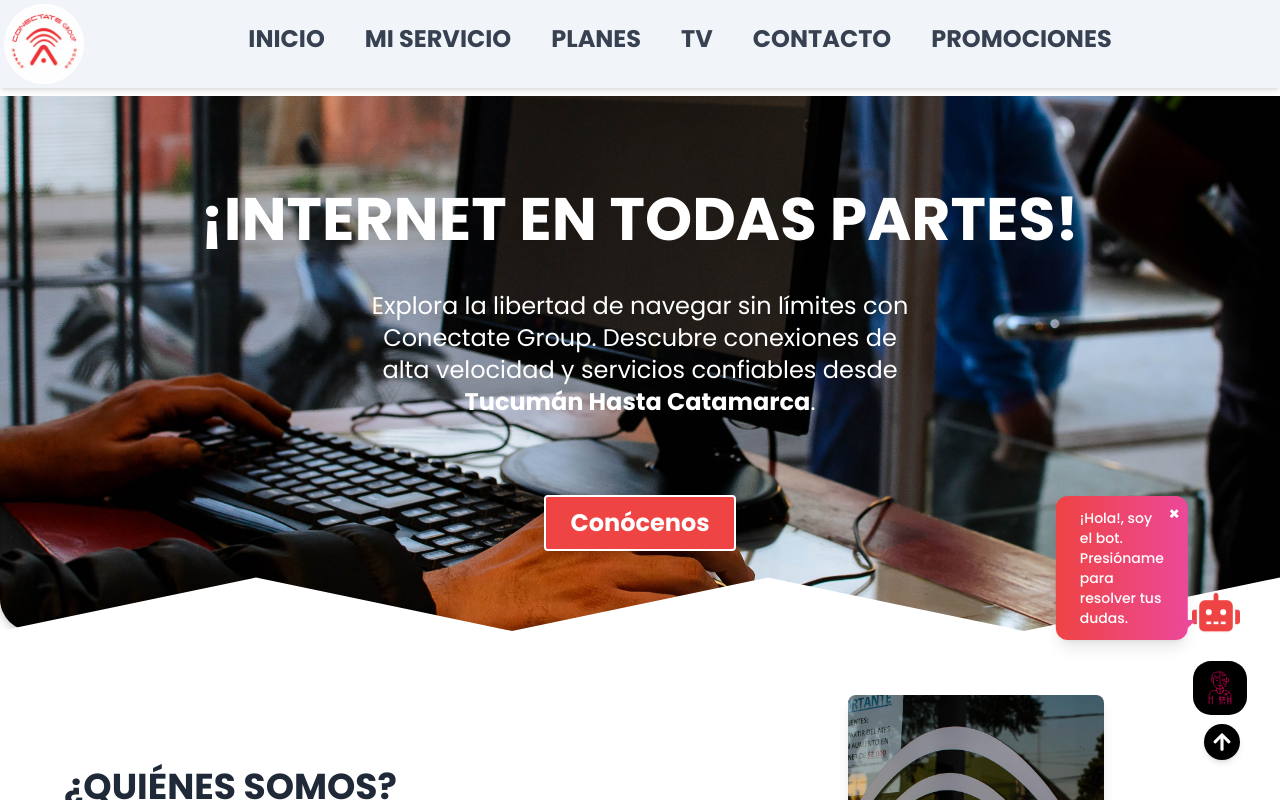
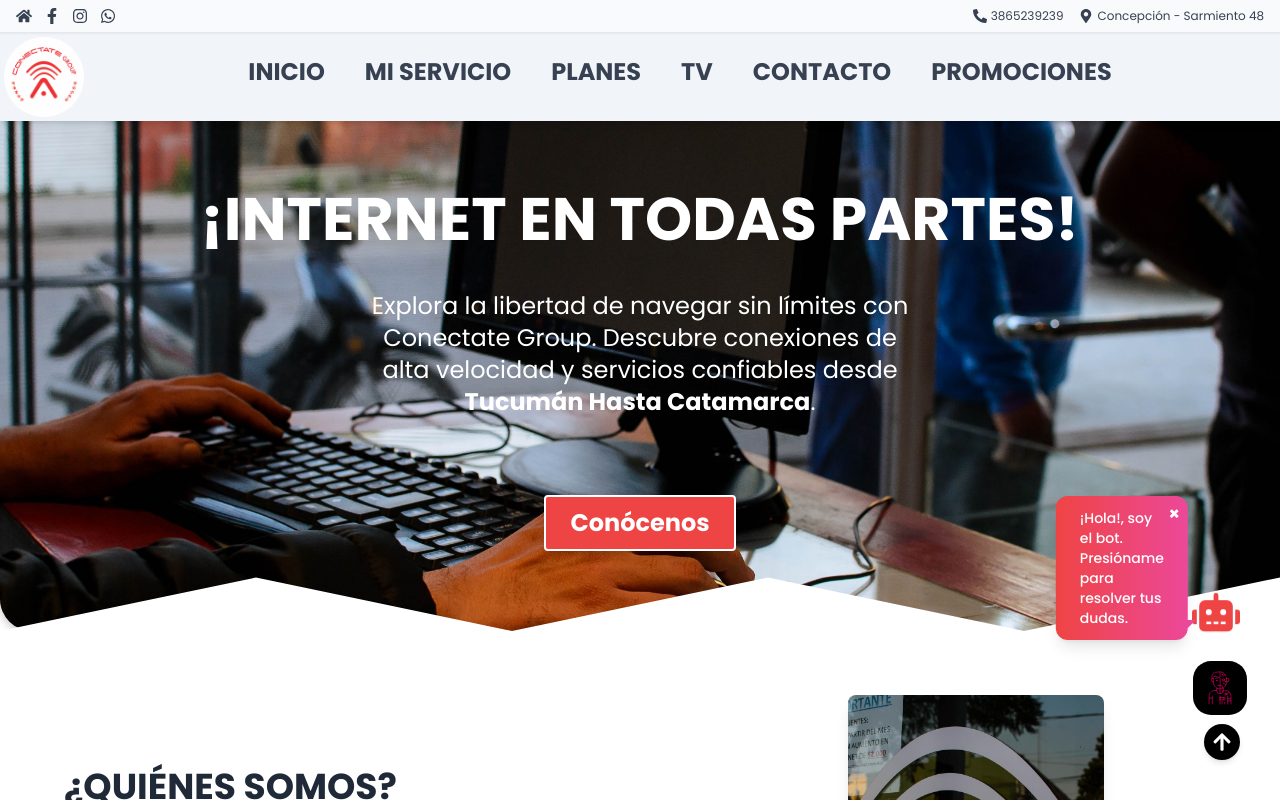
Before and after one commit to SoftFusion-Technologies/ep-cornaglia-ofi, a React (Vite) app: page / in a window 1280 px wide. Shown: the top 800 px of the page. Built offline with nearby package versions, Linux system fonts and the light colour scheme.

Commit message:
Se agrega mininavbar y cambio de IP

```diff
--- /dev/null
+++ b/src/Components/Header/MiniNavbar.jsx
@@ -0,0 +1,117 @@
+import {
+  FaHome,
+  FaFacebookF,
+  FaInstagram,
+  FaWhatsapp,
+  FaPhoneAlt,
+  FaMapMarkerAlt
+} from 'react-icons/fa';
+
+export default function MiniNavbar() {
+  return (
+    <>
+      {/* MiniNavbar Desktop */}
+      <div className="hidden md:flex w-full bg-white/50 backdrop-blur-sm text-sm py-2 px-4 items-center justify-between shadow-sm sticky top-0 z-50 border-b border-gray-200">
+        {/* Izquierda - Íconos sociales */}
+        <div className="flex items-center space-x-3 text-gray-700">
+          <a
+            href="/"
+            aria-label="Inicio"
+            className="transition hover:-translate-y-1"
+          >
+            <FaHome size={16} />
+          </a>
+          <a
+            href="https://www.facebook.com/share/15pam24YBw/?mibextid=wwXIfr"
+            target="_blank"
+            rel="noopener noreferrer"
+            aria-label="Facebook"
+            className="transition hover:-translate-y-1"
+          >
+            <FaFacebookF size={16} />
+          </a>
+          <a
+            href="https://www.instagram.com/conectate.group"
+            target="_blank"
+            rel="noopener noreferrer"
+            aria-label="Instagram"
+            className="transition hover:-translate-y-1"
+          >
+            <FaInstagram size={16} />
+          </a>
+          <a
+            href="https://wa.me/543865239239"
+            target="_blank"
+            rel="noopener noreferrer"
+            aria-label="WhatsApp"
+            className="transition hover:-translate-y-1"
+          >
+            <FaWhatsapp size={16} />
+          </a>
+        </div>
+
+        {/* Derecha - Teléfono y ubicación */}
+        <div className="flex items-center space-x-4 text-gray-700">
+          <a
+            href="https://wa.me/543865239239"
+            target="_blank"
+            rel="noopener noreferrer"
+            aria-label="Teléfono"
+            className="flex items-center space-x-1 hover:text-green-600 transition"
+          >
+            <FaPhoneAlt size={14} />
+            <span className="text-xs">3865239239</span>
+          </a>
+          <a
+            href="https://www.google.com/maps?q=Sarmiento+48,+Concepción"
+            target="_blank"
+            rel="noopener noreferrer"
+            aria-label="Ubicación"
+            className="flex items-center space-x-1 hover:text-blue-600 transition"
+          >
+            <FaMapMarkerAlt size={14} />
+            <span className="text-xs">Concepción - Sarmiento 48</span>
+          </a>
+        </div>
+      </div>
+
+      {/* MiniNavbar Mobile - solo íconos sociales */}
+      <div className="flex md:hidden w-full justify-center bg-white/50 backdrop-blur-sm py-2 px-4 shadow-sm text-gray-700 space-x-5 sticky top-0 z-50 border-b border-gray-200">
+        <a
+          href="/"
+          aria-label="Inicio"
+          className="transition hover:-translate-y-1"
+        >
+          <FaHome size={16} />
+        </a>
+        <a
+          href="https://www.facebook.com/share/15pam24YBw/?mibextid=wwXIfr"
+          target="_blank"
+          rel="noopener noreferrer"
+          aria-label="Facebook"
+          className="transition hover:-translate-y-1"
+        >
+          <FaFacebookF size={16} />
+        </a>
+        <a
+          href="https://www.instagram.com/conectate.group"
+          target="_blank"
+          rel="noopener noreferrer"
+          aria-label="Instagram"
+          className="transition hover:-translate-y-1"
+        >
+          <FaInstagram size={16} />
+        </a>
+        <a
+          href="https://wa.me/543865239239"
+          target="_blank"
+          rel="noopener noreferrer"
+          aria-label="WhatsApp"
+          className="transition hover:-translate-y-1"
+        >
+          <FaWhatsapp size={16} />
+        </a>
+      </div>
+    </>
+  );
+}
--- a/src/Components/Header/Nav.jsx
+++ b/src/Components/Header/Nav.jsx
@@ -2,6 +2,7 @@ import { useState } from 'react';
 import { Link, useLocation, useNavigate } from 'react-router-dom';
 import Logo from '../../Images/Conectatelogo.png';
 import '../../Styles/nav.css';
+import MiniNavbar from './MiniNavbar';
 
 const Nav = () => {
   const [isMenuOpen, setIsMenuOpen] = useState(false);
@@ -104,6 +105,7 @@ const Nav = () => {
 
   return (
     <nav className="bg-slate-100 shadow-md font-sans fixed top-0 left-0 right-0 z-50">
+      <MiniNavbar />
       <div className="container mx-auto flex items-center justify-between p-1">
         <div className="text-1xl font-bold">
           <Link to="/">
--- a/src/Components/Info/InfoPagosButtons.jsx
+++ b/src/Components/Info/InfoPagosButtons.jsx
@@ -4,7 +4,7 @@ const InfoPagosButtons = () => {
   return (
     <div className="flex flex-wrap justify-center gap-6 mb-12">
       <a
-        href="http://200.43.130.20/cliente/login"
+        href="http://200.43.130.21/cliente/login"
         target="_blank"
         rel="noopener noreferrer"
         className="bg-red-500 text-white py-6 text-xl rounded-lg w-96 flex items-center justify-center"
--- a/src/Pages/MiPortal.jsx
+++ b/src/Pages/MiPortal.jsx
@@ -25,12 +25,12 @@ const MiPortal = () => {
             Si tienes tu usuario y contraseña, ingresa al siguiente enlace:
           </p>
           <a
-            href="http://200.43.130.20/cliente/login"
+            href="http://200.43.130.21/cliente/login"
             target="_blank"
             rel="noopener noreferrer"
             className="block text-center text-blue-600 hover:text-blue-800 font-semibold underline mb-6"
           >
-            200.43.130.20/cliente/login
+            200.43.130.21/cliente/login
           </a>
           <p className="text-lg text-gray-700 mb-4 text-center">
             Si no tienes tu usuario y contraseña, puedes gestionarlo aquí:
```
